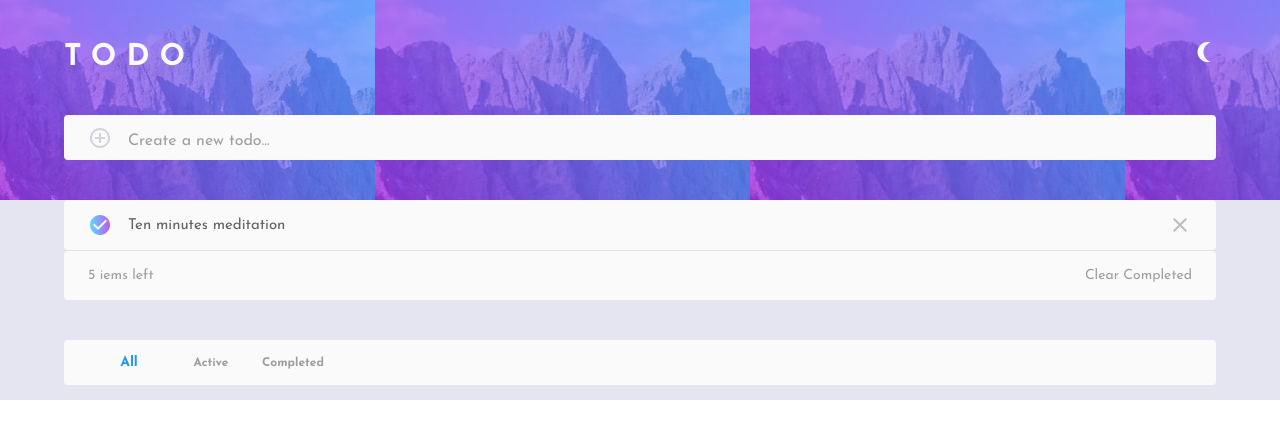
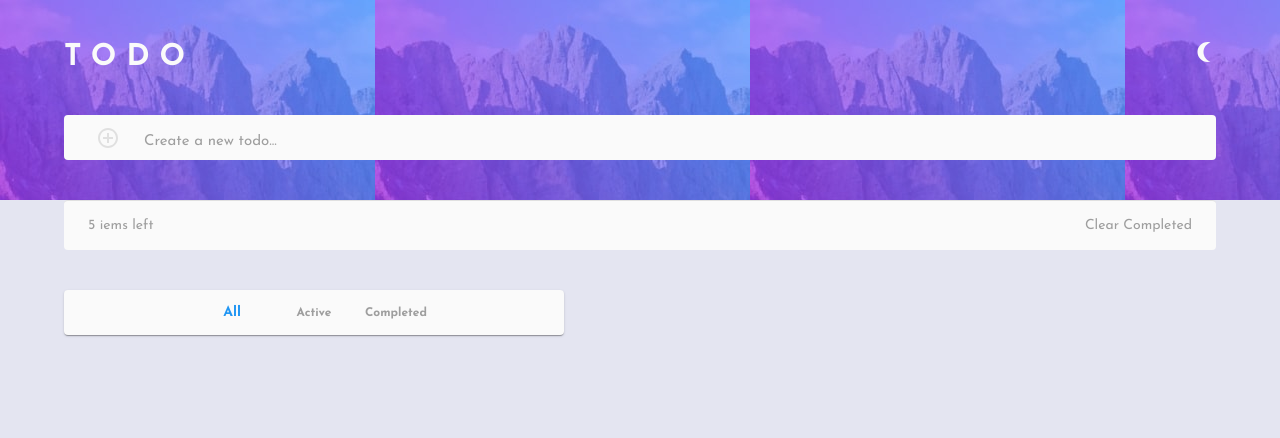
Before and after one commit to nargesghan/todo-using-mui, a React (Vite) app: page / in a window 1280 px wide. Shown: the top 438 px of the page. Built offline with nearby package versions, Linux system fonts and the light colour scheme.

Commit message:
adding tasks in form

```diff
--- a/src/App.jsx
+++ b/src/App.jsx
@@ -1,35 +1,45 @@
 import { useState } from "react";
 import PageHeader from "./components/PageHeader";
 import "./App.css";
-import { ThemeProvider } from "@mui/material";
+import { ThemeProvider,Container,Grid } from "@mui/material";
 import theme from "./assets/theme.jsx";
 import Task from "./components/Task";
-import  Container  from "@mui/material/Container";
-import Box from "@mui/material/Box"
+import Paper from "@mui/material/Paper";
+import Box from "@mui/material/Box";
 import Summery from "./components/Summery";
 import SimpleBottomNavigation from "./components/BottomNavigation";
+
 function App() {
+  const [tasks,setTasks]=useState([]);
+
   return (
     <>
       <ThemeProvider theme={theme}>
-        <PageHeader />
+        <PageHeader tasks={tasks} setTasks={setTasks} />
         <Box
-        sx={{
+          sx={{
+            backgroundColor: "primary.light",
+            width: "100%",
+            height: "100vh",
+            margin: 0,
+          }}
+        >
 
-          backgroundColor:"primary.light",
-          width: "100%",
-          height: 200,
-          margin: 0,
-        }}
-      >
-        <Container sx={{marginBottom:2}}>
-          <Task />
-        <Summery/>
-        </Container>
+            <Container sx={{width:"99%"}}>
 
-        <Container><SimpleBottomNavigation/></Container>
+              {tasks.map((item , index)=>{
+                return <Task key={index} name={item.name} done={item.done}/>
+              })}
+              <Summery />
+
+            </Container>
+
+
+            <Grid container  direction="column" alignItems="center" justifyContent="center">
+            <SimpleBottomNavigation />
+          </Grid>
+          {/* <Typography>Drag and Drop to render list</Typography> */}
         </Box>
-
       </ThemeProvider>
     </>
   );
--- a/src/components/BottomNavigation.jsx
+++ b/src/components/BottomNavigation.jsx
@@ -1,9 +1,9 @@
 import * as React from 'react';
-import Container from '@mui/material/Container';
+
 import BottomNavigation from '@mui/material/BottomNavigation';
-import Typography from "@mui/material/Typography";
+import Paper from "@mui/material/Paper"
 import BottomNavigationAction from "@mui/material/BottomNavigationAction";
-
+import Grid from "@mui/material/Grid";
 export default function SimpleBottomNavigation() {
   const [value, setValue] = React.useState(0);
  const styleOfButton={
@@ -15,7 +15,8 @@ export default function SimpleBottomNavigation() {
 }
 
   return (
-    <Container
+    <Grid item  sx={{ maxWidth:500,width:"90%"}}>
+    <Paper
     sx={{
       backgroundColor: "primary.main",
       marginTop: 5,
@@ -25,6 +26,7 @@ export default function SimpleBottomNavigation() {
       borderRadius:1,
       maxWidth:500,
       overflow: "hidden",
+      justifyContent:"center"
     }}
   >
       <BottomNavigation
@@ -40,6 +42,7 @@ export default function SimpleBottomNavigation() {
         <BottomNavigationAction label="Active" sx={{...styleOfButton}} />
         <BottomNavigationAction label="Completed" sx={{...styleOfButton}} />
       </BottomNavigation>
-    </Container>
+    </Paper>
+    </Grid>
   );
 }
--- a/src/components/CheckButton.jsx
+++ b/src/components/CheckButton.jsx
@@ -1,9 +1,13 @@
-import React from 'react'
+import React, { useState } from 'react'
 import CheckCircleIcon from '@mui/icons-material/CheckCircle';
 import { SvgIcon } from '@mui/material';
-const CheckButton = () => {
+import PanoramaFishEyeIcon from '@mui/icons-material/PanoramaFishEye';
+const CheckButton = ({defaultChecked=false}) => {
+  const [checked,setChecked]=useState(defaultChecked);
+  const handleCheck=()=>{setChecked(!checked)}
   return (
-    <SvgIcon >
+    <>
+    {checked && (<SvgIcon onClick={handleCheck}>
     <defs>
       <linearGradient id="gradient" x1="0%" y1="0%" x2="100%" y2="0%">
         <stop offset="0%" stopColor="#57DDFF" />
@@ -11,7 +15,10 @@ const CheckButton = () => {
       </linearGradient>
     </defs>
     <CheckCircleIcon sx={{ fill: 'url(#gradient)' }} />
-  </SvgIcon>
+  </SvgIcon>)}
+   {!checked && (<PanoramaFishEyeIcon onClick={handleCheck} sx={{ color: "grey.300" }}/>)}
+
+  </>
   )
 }
 
--- a/src/components/PageHeader.jsx
+++ b/src/components/PageHeader.jsx
@@ -6,7 +6,12 @@ import { Container, Typography, Grid } from "@mui/material";
 import theme from "../assets/theme.jsx";
 import LightToggle from "./LightToggle";
 import TaskInput from "./TaskInput";
-const PageHeader = () => {
+import { useState } from "react";
+const PageHeader = ({tasks,setTasks}) => {
+
+  function AddTask(name){
+    setTasks(prev=>[...prev,{name,done:false}])
+  }
   return (
     <>
       <Box
@@ -20,7 +25,7 @@ const PageHeader = () => {
           margin: 0,
         }}
       >
-        <Container>
+        <Container sx={{width:"99%"}}>
           <Grid
             container
             direction="row"
@@ -44,7 +49,7 @@ const PageHeader = () => {
             <LightToggle />
           </Grid>
 
-          <TaskInput/>
+          <TaskInput onAdd={AddTask}/>
         </Container>
       </Box>
     </>
--- a/src/components/Task.jsx
+++ b/src/components/Task.jsx
@@ -3,7 +3,7 @@ import CheckButton from './CheckButton'
 import Container from "@mui/material/Container";
 import Typography from "@mui/material/Typography";
 import CloseOutlinedIcon from '@mui/icons-material/CloseOutlined';
-const Task = () => {
+const Task = ({name , done}) => {
   return (
     <Container
     sx={{
@@ -16,8 +16,8 @@ const Task = () => {
       maxWidth:500
     }}
   >
-    <CheckButton />
-    <Typography  variant="task" component="p" sx={{paddingLeft:2,flexGrow:1}}>Ten minutes meditation</Typography>
+    <CheckButton defaultChecked={done}/>
+    <Typography  variant="task" component="p" sx={{paddingLeft:2,flexGrow:1}}>{name}</Typography>
     <CloseOutlinedIcon  sx={{ color: "grey.400" }}/>
   </Container>
   )
--- a/src/components/TaskInput.jsx
+++ b/src/components/TaskInput.jsx
@@ -1,11 +1,18 @@
 import { Container, TextField } from "@mui/material";
-import React from "react";
+import React, { useState } from "react";
 import AddCircleOutlineIcon from "@mui/icons-material/AddCircleOutline";
 
-const TaskInput = () => {
-
+import IconButton from '@mui/material/IconButton';
+const TaskInput = ({onAdd}) => {
+  const [taskName,setTaskName]=useState('');
+ function handleSubmit(ev){
+   ev.preventDefault();
+   onAdd(taskName);
+   setTaskName('');
+ }
 
   return (
+    <form onSubmit={handleSubmit}>
     <Container
       sx={{
         backgroundColor: "primary.main",
@@ -17,7 +24,9 @@ const TaskInput = () => {
         maxWidth:500
       }}
     >
-      <AddCircleOutlineIcon color="secondary" />
+       <IconButton type="submit">
+  <AddCircleOutlineIcon  sx={{ color: "grey.300" }} /></IconButton>
+
       <TextField
 
         variant="standard" // <== changed this
@@ -30,9 +39,16 @@ const TaskInput = () => {
         InputProps={{
           disableUnderline: true,
         }}
-        sx={{ paddingLeft:2}}
+        value={taskName}
+        onChange={ev=>{setTaskName(ev.target.value)}}
+        sx={{ paddingLeft:2 ,'& input::placeholder': {
+          fontSize:15,
+
+        },}}
+
       />
     </Container>
+   </form>
   );
 };
 
```
